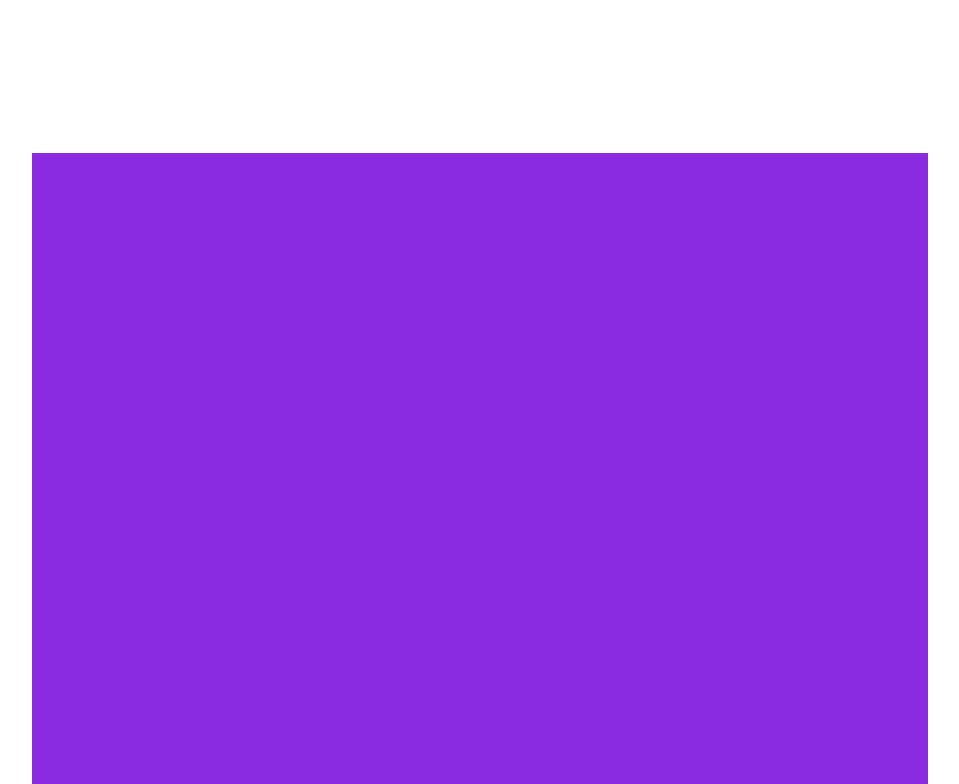
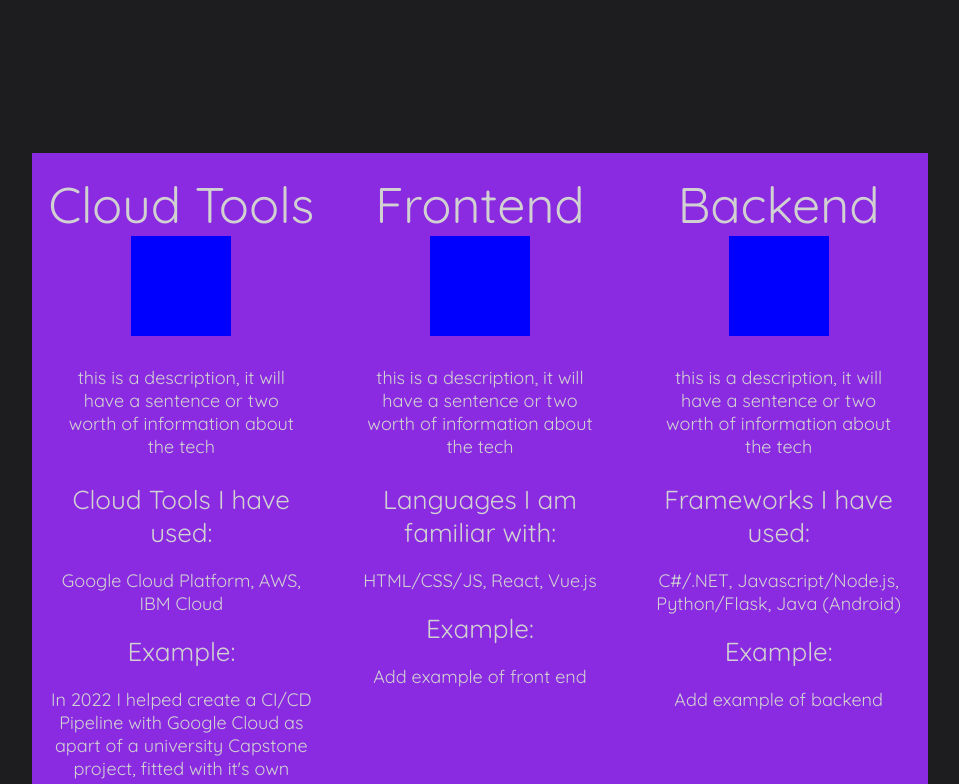
Before and after one commit to mleen4/portfolio-site, a React (Create React App) app: page / in a window 1280 px wide. Shown: the part 1587-2371 px from the top of the page, without its empty margins (160-1119 px from the left). Built offline with nearby package versions, Linux system fonts and the light colour scheme.

Commit message:
Added Knowledge section - incomplete

```diff
--- a/src/App.css
+++ b/src/App.css
@@ -29,6 +29,8 @@ html {
 body {
   font-family: regularFont;
   font-size: 65px;
+  color: #d1d1d1;
+  background-color: #1d1d20;
 }
 
 
@@ -117,9 +119,55 @@ body {
   height: 800px;
 }
 
+
 .knowledge-table {
+  display: flex;
   margin: auto;
   background-color: blueviolet;
   width: 70%;
   height: 90%;
 }
+
+.knowledge-column {
+  width: 30%;
+  display: flex;
+  flex-direction: column;
+  flex-wrap: wrap;
+  justify-content: flex-start;
+  margin: 0 auto 0 auto;
+  /* padding: 30px 20px; */
+  text-align: center;
+}
+
+.knowledge-column h3{
+  font-size: 50px;
+}
+
+.knowledge-column h4{
+  font-size: 26px;
+}
+
+.knowledge-column p, h3{
+  margin-top: 20px;
+}
+
+.knowledge-column p {
+  font-size: 18px;
+}
+
+.knowledge-description {
+  padding: 0 15px 0 15px;
+  margin: 10px 0 25px 0;
+}
+
+.knowledge-icon {
+  width: 100px;
+  height: 100px;
+  background-color: blue;
+  margin-left: auto;
+  margin-right: auto;
+}
+
+.knowledge-example{
+  margin-top: 20px;
+}
--- a/src/components/Knowledge.jsx
+++ b/src/components/Knowledge.jsx
@@ -1,14 +1,28 @@
 import React from "react";
+import knowledgeData from "../knowledgeObjects";
+import KnowledgeItem from './KnowledgeItem';
 
 
-function Knowledge() {
-    return (
-        <div className="knowledge-container">
-            <div className="knowledge-table">
-                <div className="table-column"></div>
-            </div>
+function CreateKnowledgeComponent(knowledge, i)
+{
+    return <KnowledgeItem
+        key = {knowledge.key}
+        title = {knowledge.title}
+        description = {knowledge.description}
+        heading = {knowledge.heading}
+        tools = {knowledge.tools}
+        example = {knowledge.example}
+        icon = {knowledge.icon}
+        />
+}
+
+const Knowledge = () => {
+    return<div className="knowledge-container">
+        <div className="knowledge-table">
+            {knowledgeData.map(CreateKnowledgeComponent)}
         </div>
-    )
+    </div>
+
 }
 
 export default Knowledge
--- /dev/null
+++ b/src/components/KnowledgeItem.jsx
@@ -0,0 +1,32 @@
+import React from "react";
+
+
+const KnowledgeItem = (props) =>
+{
+    return <div className="knowledge-column">
+        <div className="knowledge-title">
+            <h3>{props.title}</h3>
+        </div>
+        <div className="knowledge-icon">
+
+        </div>
+        <div className="knowledge-description">
+            <p>{props.description}</p>
+        </div>
+        <div className="knowledge-tools">
+            <h4>{props.heading}</h4>
+            <p>{props.tools}</p>
+        </div>
+        <div className="knowledge-example">
+            <h4>Example:</h4>
+            <p>{props.example}</p>
+        </div>
+
+
+
+
+    </div>
+
+}
+
+export default KnowledgeItem
--- /dev/null
+++ b/src/knowledgeObjects.js
@@ -0,0 +1,32 @@
+var knowledgeObjects = [
+    {
+        "key": 0,
+        "title": "Cloud Tools",
+        "description": "this is a description, it will have a sentence or two worth of information about the tech",
+        "heading": 'Cloud Tools I have used:',
+        "tools": "Google Cloud Platform, AWS, IBM Cloud",
+        "example": "In 2022 I helped create a CI/CD Pipeline with Google Cloud as apart of a university Capstone project, fitted with it's own staging environment, acceptance tests and a final push to production.",
+        "icon": "this is the icon"
+
+    },
+    {
+        "key": 1,
+        "title": "Frontend",
+        "description": "this is a description, it will have a sentence or two worth of information about the tech",
+        "heading": 'Languages I am familiar with:',
+        "tools": "HTML/CSS/JS, React, Vue.js",
+        "example": "Add example of front end",
+        "icon": "this is the icon"
+    },
+    {
+        "key": 2,
+        "title": "Backend",
+        "description": "this is a description, it will have a sentence or two worth of information about the tech",
+        "heading": 'Frameworks I have used:',
+        "tools": "C#/.NET, Javascript/Node.js, Python/Flask, Java (Android)",
+        "example": "Add example of backend",
+        "icon": "this is the icon"
+    },
+]
+
+export default knowledgeObjects
```
Also changed, not shown: src/components/Socials.jsx (added, +12 -0 lines).
